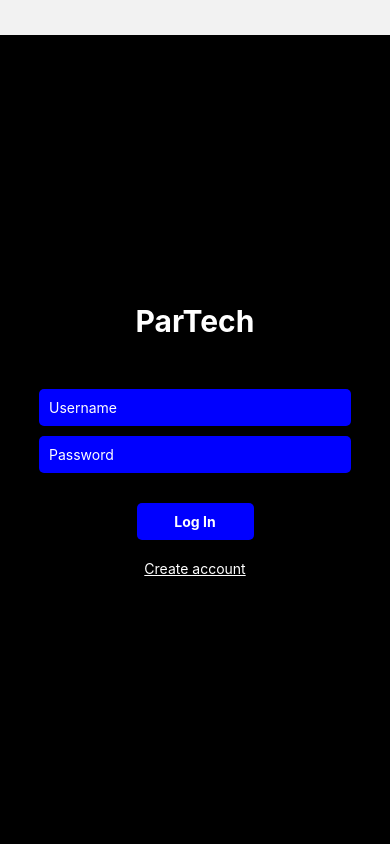
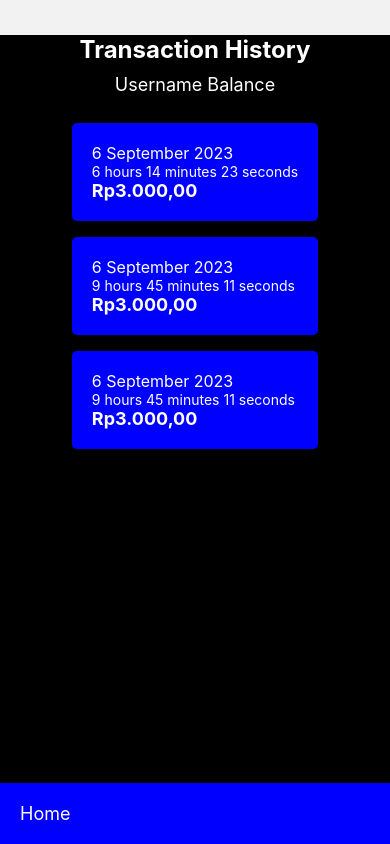
Before and after one commit to Rafi2603/Partech, a React Native app in the folder Frontend/: screen /History in a window 390 px wide. Built offline with nearby package versions, Linux system fonts and the light colour scheme.

Commit message:
Register and Home Page

```diff
--- a/Frontend/App.js
+++ b/Frontend/App.js
@@ -6,6 +6,7 @@ import SignUp from './SignUp';
 import Home from './Home'; // Import the Home component
 import CameraScreen from './CameraScreen';
 import TopUp from './TopUp';
+import History from './History';
 
 const Stack = createStackNavigator();
 
@@ -33,21 +34,12 @@ const App = () => {
           },
         }}
       >
-        <Stack.Screen name="Login" component={Login} options={{
-          headerShown: false,
-        }}/>
-        <Stack.Screen name="SignUp" component={SignUp} options={{
-          headerShown: false,
-        }}/>
-        <Stack.Screen name="Home" component={Home} options={{
-          headerShown: false,
-        }}/>
-        <Stack.Screen name="CameraScreen" component={CameraScreen} options={{
-          headerShown: false,
-        }}/>
-        <Stack.Screen name="TopUp" component={TopUp} options={{
-          headerShown: false,
-        }}/>
+        <Stack.Screen name="Login" component={Login} options={{ headerShown: false }} />
+        <Stack.Screen name="SignUp" component={SignUp} options={{ headerShown: false }} />
+        <Stack.Screen name="Home" component={Home} options={{ headerShown: false }} />
+        <Stack.Screen name="CameraScreen" component={CameraScreen} options={{ headerShown: false }} />
+        <Stack.Screen name="TopUp" component={TopUp} options={{ headerShown: false }} />
+        <Stack.Screen name="History" component={History} options={{ headerShown: false }} />
       </Stack.Navigator>
     </NavigationContainer>
   );
--- /dev/null
+++ b/Frontend/History.js
@@ -0,0 +1,165 @@
+// History.js
+// import React from 'react';
+// import { View, Text, FlatList, StyleSheet } from 'react-native';
+
+// history.js
+
+import React, { useState } from 'react';
+import { FlatList, StyleSheet, Text, View } from 'react-native';
+
+const DATA = [
+  {
+    id: '1',
+    date: '6 September 2023',
+    time: '6 hours 14 minutes 23 seconds',
+    amount: 'Rp3.000,00',
+  },
+  {
+    id: '2',
+    date: '6 September 2023',
+    time: '9 hours 45 minutes 11 seconds',
+    amount: 'Rp3.000,00',
+  },
+  {
+    id: '3',
+    date: '6 September 2023',
+    time: '9 hours 45 minutes 11 seconds',
+    amount: 'Rp3.000,00',
+  },
+];
+
+const Item = ({ date, time, amount }) => (
+  <View style={styles.item}>
+    <Text style={styles.date}>{date}</Text>
+    <Text style={styles.time}>{time}</Text>
+    <Text style={styles.amount}>{amount}</Text>
+  </View>
+);
+
+const History = ({ route }) => {
+  const renderItem = ({ item }) => (
+    <Item date={item.date} time={item.time} amount={item.amount} />
+  );
+
+  return (
+    <View style={styles.container}>
+      <Text style={styles.title}>Transaction History</Text>
+      <Text style={styles.balance}>Username Balance</Text>
+      <FlatList
+        data={DATA}
+        renderItem={renderItem}
+        keyExtractor={(item) => item.id}
+      />
+      <View style={styles.navBar}>
+        <Text style={styles.homeButton}>Home</Text>
+      </View>
+    </View>
+  );
+};
+
+const styles = StyleSheet.create({
+  container: {
+    flex: 1,
+    backgroundColor: 'black', // Match the background color of the login page
+    alignItems: 'center',
+    justifyContent: 'center',
+    marginTop: 35,
+  },
+  title: {
+    fontSize: 24,
+    fontWeight: 'bold',
+    color: 'white', // Set text color to white
+    marginBottom: 10,
+  },
+  balance: {
+    fontSize: 18,
+    color: 'white', // Set text color to white
+    marginBottom: 20,
+  },
+  item: {
+    backgroundColor: 'blue', // Match the background color of the login input
+    padding: 20,
+    marginVertical: 8,
+    borderRadius: 5, // Match the border radius of the login input
+  },
+  date: {
+    fontSize: 16,
+    color: 'white',
+  },
+  time: {
+    fontSize: 14,
+    color: 'white',
+  },
+  amount: {
+    fontSize: 18,
+    fontWeight: 'bold',
+    color: 'white',
+  },
+  navBar: {
+    position: 'absolute',
+    bottom: 0,
+    left: 0,
+    right: 0,
+    backgroundColor: 'blue', // Match the background color of the login button
+    padding: 20,
+    flexDirection: 'row',
+    justifyContent: 'space-between',
+  },
+  homeButton: {
+    fontSize: 18,
+    color: 'white', // Set text color to white
+  },
+});
+
+export default History;
+
+
+// const History = ({ route }) => {
+//   const { transactionHistory } = route.params;
+
+//   const renderTransactionItem = ({ item }) => (
+//     <View style={styles.transactionItem}>
+//       <Text>Date: {item.date}</Text>
+//       <Text>Duration: {item.duration} hours</Text>
+//       <Text>Start Time: {item.startTime}</Text>
+//       <Text>End Time: {item.endTime}</Text>
+//       <Text>Price: ${item.price}</Text>
+//     </View>
+//   );
+
+//   return (
+//     <View style={styles.container}>
+//       <Text style={styles.header}>Transaction History</Text>
+//       <FlatList
+//         data={transactionHistory}
+//         renderItem={renderTransactionItem}
+//         keyExtractor={(item) => item.id.toString()}
+//       />
+//     </View>
+//   );
+// };
+
+// export default History;
+
+// const styles = StyleSheet.create({
+//   container: {
+//     flex: 1,
+//     backgroundColor: 'black',
+//     alignItems: 'center',
+//     justifyContent: 'center',
+//     marginTop: 35,
+//   },
+//   header: {
+//     color: 'white',
+//     fontSize: 20,
+//     fontWeight: 'bold',
+//     marginBottom: 20,
+//   },
+//   transactionItem: {
+//     backgroundColor: 'blue',
+//     padding: 10,
+//     marginBottom: 10,
+//     borderRadius: 5,
+//     width: '80%',
+//   },
+// });
--- a/Frontend/Home.js
+++ b/Frontend/Home.js
@@ -7,11 +7,15 @@
 
 const Home = ({ navigation }) => {
   const route = useRoute();
-    const { userID, username, balance, email, phone } = route.params;
+  const { userID, username, balance, email, phone, status } = route.params;
   console.log(route.params);
 
   const handleParkNow = () => {
     navigation.navigate('CameraScreen');
+  };
+
+  const handleHistory = () => {
+    navigation.navigate('History');
   };
 
   const handleTopUp = () => {
@@ -24,9 +28,9 @@
       balance,
       email,
       phone,
+      status,
     });
   };
-
 
   return (
     <View style={styles.container}>
@@ -46,18 +50,31 @@
         </View>
       </View>
 
-        {/* Space in the middle */}
-        <View style={styles.middleSpace}></View>
+      {/* Display different text based on the 'status' value */}
+      {status ? (
+        <View style={styles.middleSpace}>
+          <Text style={styles.middleText}>There is a parked vehicle</Text>
+        </View>
+      ) : (
+        <View style={styles.middleSpace}>
+          <Text style={styles.middleText}>No parked vehicle</Text>
+        </View>
+      )}
 
       <View style={styles.topContainer}>
         <View style={styles.bottomNavbar}>
           <TouchableOpacity style={styles.navButtonBlue}>
             <Text style={styles.navButtonTextWhite}>Check Availability</Text>
           </TouchableOpacity>
+
+          {/* Display "Park Now" button only if the status is false */}
+          {!status && (
             <TouchableOpacity style={styles.navButton} onPress={handleParkNow}>
               <Text style={styles.navButtonText}>Park Now</Text>
             </TouchableOpacity>
-            <TouchableOpacity style={styles.navButtonBlue}>
+          )}
+
+          <TouchableOpacity style={styles.navButtonBlue} onPress={handleHistory}>
             <Text style={styles.navButtonTextWhite}>History</Text>
           </TouchableOpacity>
         </View>
@@ -100,6 +117,7 @@
     flex: 1,
   },
   middleSpace: {
+    alignItems: 'center',
     flex: 1,
   },
   username: {
@@ -163,4 +181,13 @@
     fontWeight: 'bold',
     fontSize: 12,
   },
+  middleText: {
+    color: 'white',
+    fontSize: 20,
+    fontWeight: 'bold',
+    textAlign: 'center',
+    alignItems: 'center', // Center horizontally
+    justifyContent: 'center', // Center vertically
+    flex: 1, // Occupy available space
+  },
 });
--- a/Frontend/Login.js
+++ b/Frontend/Login.js
@@ -16,7 +16,7 @@ const Login = ({ navigation }) => {
   const handleLogin = async () => {
     try {
       // Make a POST request to the backend login endpoint
-      const response = await axios.post('http://192.168.101.38:5000/loginuser', {
+      const response = await axios.post('http://192.168.75.50:5000/loginuser', {
         username,
         password,
       });
@@ -24,13 +24,14 @@ const Login = ({ navigation }) => {
       // Handle the response from the backend
       if (response.data.message === 'Login Success') {
         // Pass user data to the Home screen upon successful login
-        const { userid, username, balance, email, phone } = response.data.user;
+        const { userid, username, balance, email, phone, status } = response.data.user;
         navigation.navigate('Home', {
             userID: userid,
             username: username,
             balance: balance,
             email: email,
             phone: phone,
+            status: status,
         });
       } else {
         // Display an error message for unsuccessful login
--- a/Frontend/SignUp.js
+++ b/Frontend/SignUp.js
@@ -1,24 +1,30 @@
 import React, { useState } from 'react';
+import { useRoute } from '@react-navigation/native';
 import { View, Text, TextInput, TouchableOpacity, StyleSheet } from 'react-native';
 import axios from 'axios';
 
 const SignUp = ({ navigation }) => {
-  const { userid, username, phone, email, password } = route.params;
+  const route = useRoute();  // Fix the typo here
+  const [username, setUsername] = useState("");
+  const [phone, setphone] = useState("");
+  const [email, setEmail] = useState("");
+  const [password, setPassword] = useState("");
 
   const handleSignUp = async () => {
     try {
-      if (!isValidUsername(username) || !isValidPhoneNumber(phoneNumber) || !isValidEmail(email) || !isValidPassword(password)) {
+      if (! isValidUsername(username) || !isValidphone(phone) || !isValidEmail(email) || !isValidPassword(password)) {
         console.log('Invalid input. Please check your input fields.');
         return;
       }
 
-      const response = await axios.post('http://192.168.101.38/registeruser', {
+      const response = await axios.post('http://192.168.75.50:5000/registeruser', {
         username,
-        phoneNumber,
+        password,
         email,
-        password,
+        phone,
       });
-
+      console.log(response.data); // Add this line
+      console.log(phone); // Add this line
       if (response.data.message === 'Registration Success') {
         navigation.navigate('Login');
       } else {
@@ -33,10 +39,10 @@ const SignUp = ({ navigation }) => {
     navigation.navigate('Login');
   };
 
-  const isValidUsername = (input) => /^[a-zA-Z0-9_]{3,20}$/.test(input);
-  const isValidPhoneNumber = (input) => /^\d{10}$/.test(input);
-  const isValidEmail = (input) => /^[^\s@]+@[^\s@]+\.[^\s@]+$/.test(input);
-  const isValidPassword = (input) => /^(?=.*\d)(?=.*[a-z])(?=.*[A-Z]).{6,20}$/.test(input);
+   const isValidUsername = (input) => /^[a-zA-Z0-9_]{3,20}$/.test(input);
+   const isValidphone = (input) => /^\d{10}$/.test(input);
+   const isValidEmail = (input) => /^[^\s@]+@[^\s@]+\.[^\s@]+$/.test(input);
+   const isValidPassword = (input) => /^(?=.*\d)(?=.*[a-z])(?=.*[A-Z]).{6,20}$/.test(input);
 
   return (
     <View style={styles.container}>
@@ -55,9 +61,8 @@ const SignUp = ({ navigation }) => {
           style={styles.input}
           placeholder="Phone Number"
           placeholderTextColor="white"
-          value={phoneNumber}
-          onChangeText={(text) => setPhoneNumber(text)}
-          keyboardType="numeric"
+          value={phone}
+          onChangeText={(text) => setphone(text)}
         />
         <TextInput
           style={styles.input}
--- a/Frontend/TopUp.js
+++ b/Frontend/TopUp.js
@@ -15,7 +15,7 @@ const TopUp = ({ route, navigation }) => {
         return;
       }
 
-      const response = await axios.put('http://192.168.101.38:5000/topup', {
+      const response = await axios.put('http://192.168.75.50:5000/topup', {
         userid,
         balance: numericAmount,
       });
@@ -45,6 +45,7 @@ const TopUp = ({ route, navigation }) => {
       email,
       phone,
       balance: balance, // Pass the current balance to the Home screen
+      status,
     });
   };
 
```
Also changed, not shown: 2 other files (tests, documents, lock files or other folders). Lines whose indentation alone changed are shown as unchanged.
